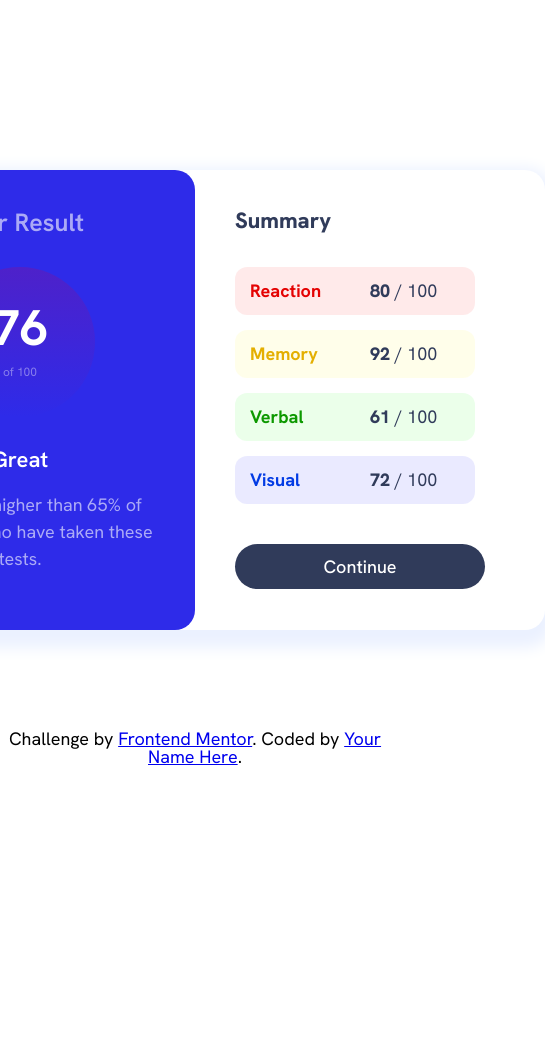
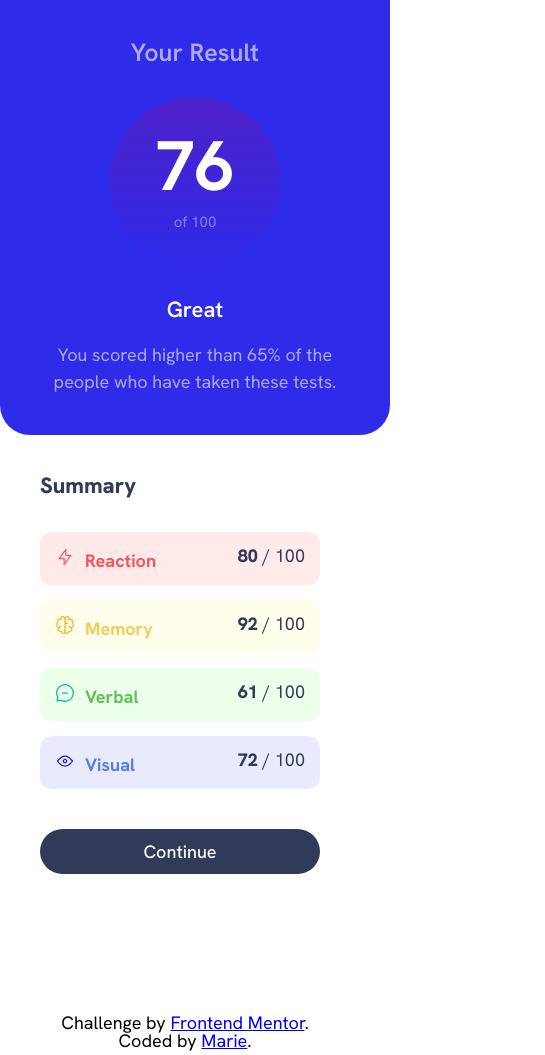
Before and after one commit to MarieG41/results-summary-component-main, a plain HTML site: page index.html in a window 390 px wide. Shown: the whole page, 545 px wide, since content can reach past the window. Before the commit the page ends 866 px from the top, so only its background shows below. Drawn offline with Linux system fonts and the light colour scheme.

Commit message:
mobile version done

```diff
--- a/_results.scss
+++ b/_results.scss
@@ -3,15 +3,25 @@
     justify-content: center;
     align-items: center;
     margin-top: 170px;
+    @include media($until: tablet) {
+        margin-top: 0;
+    }
     .result-main-content {
         width: 700px;
-        height: 460px;
+        height: 480px;
         display: grid;
         grid-template-columns: 350px 350px;
         background-color: var(--White);
         border-radius: 20px;
         -webkit-box-shadow: 0px 8px 15px 10px var(--Pale-blue);
         box-shadow: 0px 8px 15px 10px var(--Pale-blue);
+        @include media($until: tablet) {
+            display: block;
+            height: fit-content;
+            width: 420px;
+            grid-template-columns: 0;
+            box-shadow: none;
+        }
         .results-summary {
             display: flex;
             flex-direction: column;
@@ -21,6 +31,9 @@
             border-radius: 20px;
             padding: 40px;
             color: var(--White);
+            @include media($until: tablet) {
+                border-radius: 0 0 30px 30px;
+            }
             h1 {
                 font-size: 25px;
                 font-weight: 600;
@@ -38,22 +51,32 @@
             .results-highlight {
                 margin: 32px 0;
                 border-radius: 100%;
-                height: 150px;
-                width: 150px;
+                height: 200px;
+                width: 200px;
                 background: linear-gradient(var(--Violet-blue-circle), var(--Persian-blue-circle));
                 display: flex;
                 flex-direction: column;
                 justify-content: center;
+                @include media($until: tablet) {
+                    width: 170px;
+                    height: 170px;
+                }
                 h2 {
                     color: var(--White);
-                    font-size: 50px;
+                    font-size: 80px;
                     font-weight: 700;
                     margin-bottom: 10px;
+                    @include media($until: tablet) {
+                        font-size: 70px;
+                    }
                 }
                 p {
                     color: var(--White);
                     opacity: 0.4;
-                    font-size: 12px;
+                    font-size: 16px;
+                    @include media($until: tablet) {
+                        font-size: 15px;
+                    }
                 }
             }
         }
@@ -68,7 +91,7 @@
             button {
                 margin-top: 40px;
                 font-size: 18px;
-                width: 250px;
+                width: 280px;
                 height: 45px;
                 background-color: var(--Dark-gray-blue);
                 color: var(--White);
@@ -76,6 +99,9 @@
                 font-weight: 500;
                 border: none;
                 border-radius: 30px;
+                @include media($until: tablet) {
+                    width: 280px;
+                }
             }
             button:hover {
                 background-color: var(--Light-royal-blue-background);
@@ -83,7 +109,7 @@
             }
             .summary-content {
                 display: grid;
-                grid-template-columns: 120px 120px;
+                grid-template-columns: 140px 140px;
                 row-gap: 15px;
                 span {
                     color: var( --Dark-gray-blue);
@@ -91,13 +117,20 @@
                 }
                 p {
                     color: var( --Dark-gray-blue);
+                    text-align: end;
+                    @include media($until: tablet) {
+                        text-align: end;
+                    }
+                }
+                img {
+                    margin-right: 10px;
                 }
                 .reaction-1 {
                    background-color: rgba(255, 0, 0, 0.082);
                    border-radius: 12px 0 0 12px ;
                    padding: 15px;
                    font-weight: 700;
-                   color: rgb(228, 2, 2);
+                   color: rgba(228, 2, 2, 0.626);
                 }
                 .reaction-2 {
                     background-color: rgba(255, 0, 0, 0.082);
@@ -109,7 +142,7 @@
                     border-radius: 12px 0 0 12px ;
                     padding: 15px;
                     font-weight: 700;
-                    color: rgb(228, 175, 2);
+                    color: rgb(228, 175, 2, 0.626);
                  }
                  .memory-2 {
                      background-color: rgba(255, 234, 0, 0.082);
@@ -121,7 +154,7 @@
                     border-radius: 12px 0 0 12px ;
                     padding: 15px;
                     font-weight: 700;
-                    color: rgb(13, 153, 0);
+                    color: rgb(13, 153, 0, 0.626);
                  }
                  .verbal-2 {
                      background-color: rgba(17, 255, 0, 0.082);
@@ -133,7 +166,7 @@
                     border-radius: 12px 0 0 12px ;
                     padding: 15px;
                     font-weight: 700;
-                    color: rgb(2, 59, 228);
+                    color: rgb(2, 59, 228, 0.626);
                  }
                  .visual-2 {
                      background-color: rgba(4, 0, 255, 0.082);
--- a/index.html
+++ b/index.html
@@ -31,15 +31,15 @@
       <div class="results-details">
         <h2>Summary</h2>
         <div class="summary-content">
-            <h3 class="reaction-1">Reaction</h3>
+            <h3 class="reaction-1"><img src="assets/images/icon-reaction.svg" alt="icone de réaction">Reaction</h3>
             <p class="reaction-2"><span>80</span> / 100</p>
-          <h3 class="memory-1">Memory</h3>
+          <h3 class="memory-1"><img src="assets/images/icon-memory.svg" alt="icone de mémoire">Memory</h3>
           <p class="memory-2"><span>92</span> / 100</p>
 
-          <h3 class="verbal-1">Verbal</h3>
+          <h3 class="verbal-1"><img src="assets/images/icon-verbal.svg" alt="icone de parole">Verbal</h3>
           <p class="verbal-2"><span>61</span> / 100</p>
 
-          <h3 class="visual-1">Visual</h3>
+          <h3 class="visual-1"><img src="assets/images/icon-visual.svg" alt="icone de visuel">Visual</h3>
           <p class="visual-2"><span>72</span> / 100</p>
         </div>
         <button>Continue</button>
@@ -51,7 +51,7 @@
 
   <div class="attribution">
     Challenge by <a href="https://www.frontendmentor.io?ref=challenge" target="_blank">Frontend Mentor</a>.
-    Coded by <a href="#">Your Name Here</a>.
+    Coded by <a href="#">Marie</a>.
   </div>
 </body>
 </html>
--- a/main.scss
+++ b/main.scss
@@ -1,3 +1,5 @@
+@import 'sass-queries';
+
 :root {
     --Light-royal-blue-background: hsl(241, 81%, 54%);
     --Violet-blue-circle: hsla(256, 72%, 46%, 1);
@@ -13,7 +15,11 @@ body {
     font-size: 18px;
     .attribution {
         margin: 100px 0;
-        text-align: center
+        text-align: center;
+        @include media($until: tablet) {
+            width: 250px;
+            margin-left: 60px
+        }
     }
 }
 @import 'results';
--- /dev/null
+++ b/sass-queries.scss
@@ -0,0 +1,98 @@
+/**
+* SassQueries
+* Manage media-queries in Sass easily.
+*
+* @author     Samuel Marchal (zessx)
+* @version    0.3
+*/
+
+$sq-breakpoints: (
+    mobile:    320px,
+    tablet:    768px,
+    desktop:   992px,
+    wide:      1200px
+) !default;
+$sq-media: "all" !default;
+$sq-debug: false !default;
+$sq-mobile-first: true !default;
+
+@mixin media($from: false, $until: false, $and: false, $media: $sq-media, $mobile-first: $sq-mobile-first)
+{
+    $min: 0;
+    $max: 0;
+    $query: "";
+
+    @if $from {
+        @if type-of($from) == number {
+            $min: $from;
+        } @else {
+            $min: map-get($sq-breakpoints, $from);
+        }
+    }
+    @if $until {
+        @if type-of($until) == number {
+            $max: $until;
+        } @else {
+            $max: map-get($sq-breakpoints, $until);
+        }
+        @if $mobile-first {
+            $max: $max - 1;
+        } @else {
+            $max: $max + 1;
+        }
+    }
+
+    $dir-min: "max";
+    $dir-max: "min";
+    @if $mobile-first {
+      $dir-min: "min";
+      $dir-max: "max";
+    }
+
+    @if $min != 0 { $query: "#{$query} and (#{$dir-min}-width: #{$min})"; }
+    @if $max != 0 { $query: "#{$query} and (#{$dir-max}-width: #{$max})"; }
+    @if $and      { $query: "#{$query} and #{$and}"; }
+
+    @media #{$media} #{$query} {
+        @content;
+    }
+}
+
+@if $sq-debug {
+    body:before {
+        display: block;
+        position: fixed;
+        bottom: -1px;
+        right: -1px;
+        padding: 3px;
+        font-family: Verdana;
+        font-size: 10px;
+        pointer-events: none;
+        border: 1px solid #333;
+        color: #333;
+        background: rgba(255, 255, 255, .6);
+        z-index: 99999;
+
+        @if $sq-mobile-first {
+            $min-breakpoint: min(map-values($sq-breakpoints)...);
+            @each $label, $width in $sq-breakpoints {
+                @include media($from: $label) {
+                    content: ">= #{$width} (#{$label})";
+                }
+            }
+            @include media($until: $min-breakpoint) {
+                content: "< #{$min-breakpoint} (undefined)";
+            }
+        } @else {
+            $max-breakpoint: max(map-values($sq-breakpoints)...);
+            @each $label, $width in $sq-breakpoints {
+                @include media($from: $label) {
+                    content: "<= #{$width} (#{$label})";
+                }
+            }
+            @include media($until: $max-breakpoint) {
+                content: "> #{$max-breakpoint} (undefined)";
+            }
+        }
+    }
+}
```
Also changed, not shown: style.css, 1 other file.
